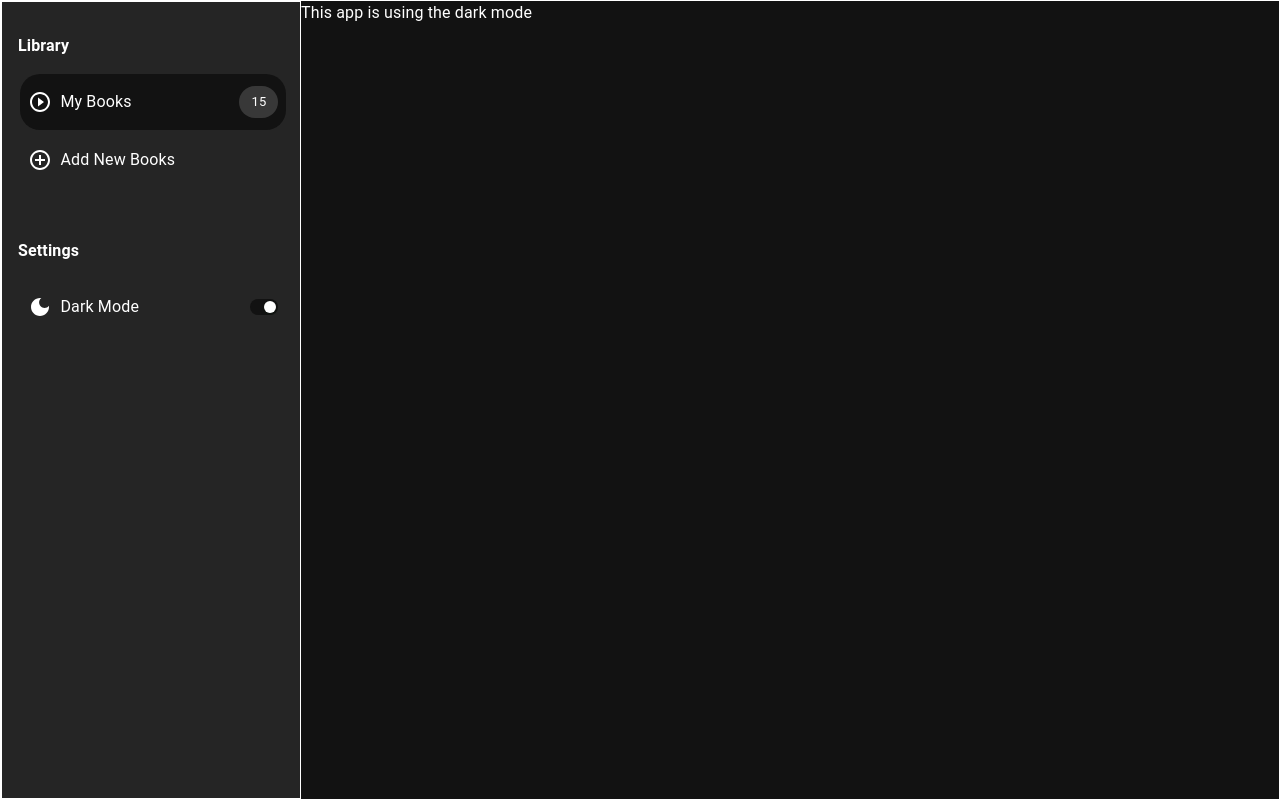
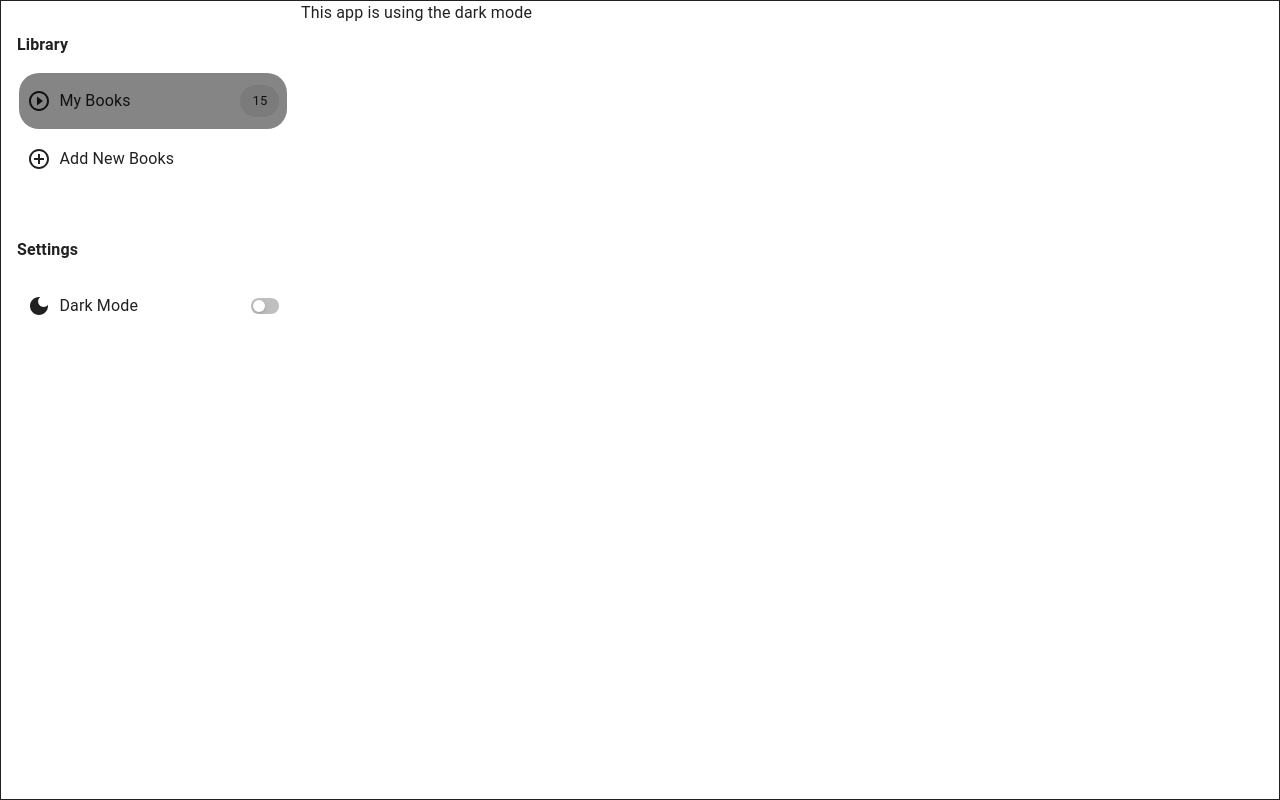
Before and after one commit to kuzko58/bookpedia_client, a React (Vite) app: page / in a window 1280 px wide. Built offline with nearby package versions, Linux system fonts and the light colour scheme.

Commit message:
set up redux and added darkmode functionality

```diff
--- a/package.json
+++ b/package.json
@@ -13,8 +13,10 @@
     "@emotion/styled": "^11.10.5",
     "@mui/icons-material": "^5.10.15",
     "@mui/material": "^5.10.15",
+    "@reduxjs/toolkit": "^1.9.0",
     "react": "^18.2.0",
-    "react-dom": "^18.2.0"
+    "react-dom": "^18.2.0",
+    "react-redux": "^8.0.5"
   },
   "devDependencies": {
     "@types/react": "^18.0.24",
--- a/src/App.tsx
+++ b/src/App.tsx
@@ -1,13 +1,17 @@
 import Layout from "./components/Layout";
+import { Provider } from "react-redux";
+import { store } from "./redux/store/store";
 import './App.css'
 
 
 
 function App() {
   return (
-    <Layout>
-      <main>This app is using the dark mode</main>
-    </Layout>
+    <Provider store={store}>
+      <Layout>
+        <main>This app is using the dark mode</main>
+      </Layout>
+    </Provider>
   );
 }
 
--- a/src/components/Layout.tsx
+++ b/src/components/Layout.tsx
@@ -1,26 +1,38 @@
-import React, { ReactNode } from 'react';
+import React, { ReactNode, useEffect } from 'react';
 import { ThemeProvider, createTheme } from '@mui/material/styles';
 import useMediaQuery from '@mui/material/useMediaQuery';
 import CssBaseline from '@mui/material/CssBaseline';
 import { styled } from '@mui/system';
 import Sidebar from './Sidebar';
+import { useAppSelector, useAppDispatch } from '../redux/hooks';
+import { updateState } from "../redux/slice/app.slice.js";
 
 interface LayoutProps {
     children: ReactNode;
 }
 
 const Layout: React.FC<LayoutProps> = (props) => {
+    const darkMode = useAppSelector((state) => state.app.darkMode);
+    const dispatch = useAppDispatch();
+    const darkModeToggled = useAppSelector((state) => state.app.darkModeToggled);
     const prefersDarkMode = useMediaQuery('(prefers-color-scheme: dark)');
 
     const theme = React.useMemo(
         () =>
             createTheme({
                 palette: {
-                    mode: !prefersDarkMode ? 'dark' : 'light',
+                    mode: darkMode ? 'dark' : 'light',
                 },
             }),
-        [prefersDarkMode],
+        [darkMode],
     );
+
+    useEffect(() => {
+        if (!darkModeToggled) {
+            dispatch(updateState({ darkMode: prefersDarkMode }))
+        }
+    }, [prefersDarkMode])
+
 
     return (
         <ThemeProvider theme={theme}>
--- a/src/components/Sidebar.tsx
+++ b/src/components/Sidebar.tsx
@@ -1,14 +1,24 @@
 import React from 'react';
+import { useSelector, useDispatch } from "react-redux";
 import { styled } from '@mui/system';
 import PlayCircleOutlineIcon from '@mui/icons-material/PlayCircleOutline';
 import ControlPointIcon from '@mui/icons-material/ControlPoint';
 import DarkModeIcon from '@mui/icons-material/DarkMode';
 import Chip from '@mui/material/Chip';
+import { useAppSelector, useAppDispatch } from '../redux/hooks';
+import { updateState } from "../redux/slice/app.slice.js";
 import Switcher from './subComponents/Switcher';
 
 interface SidebarProps { }
 
 const Sidebar: React.FC<SidebarProps> = () => {
+    const darkMode = useAppSelector((state) => state.app.darkMode);
+    const dispatch = useAppDispatch();
+
+    const toggleDarkMode = () => {
+        dispatch(updateState({ darkMode: !darkMode, darkModeToggled: true }))
+    }
+
     return (
         <SidebarWrapper>
             <SidebarRow>
@@ -33,15 +43,17 @@ const Sidebar: React.FC<SidebarProps> = () => {
             </SidebarRow>
             <SidebarRow>
                 <SidebarRowTitle>Settings</SidebarRowTitle>
-                <SidebarRowContent className='is_not_selected'>
+                <SidebarRowContent className='is_not_selected' onClick={toggleDarkMode}>
                     <>
                         <DarkModeIcon sx={{
                             marginRight: (theme) => theme.spacing(1)
                         }} />
                         <SidebarRowContentText>Dark Mode</SidebarRowContentText></>
-                    <Switcher sx={{
-                        marginLeft: 'auto'
-                    }} />
+                    <Switcher
+                        checked={darkMode}
+                        sx={{
+                            marginLeft: 'auto'
+                        }} />
                 </SidebarRowContent>
             </SidebarRow>
         </SidebarWrapper>
@@ -54,7 +66,6 @@ const SidebarWrapper = styled('div')(({ theme }) => ({
     height: '100%',
     width: '100%',
     backgroundColor: theme.palette.mode === 'dark' ? 'rgba(255, 255, 255, 0.08)' : 'transparent',
-    border: '1px solid white'
 }));
 
 
--- a/src/components/subComponents/Switcher.tsx
+++ b/src/components/subComponents/Switcher.tsx
@@ -4,14 +4,13 @@ import Switch, { SwitchProps } from '@mui/material/Switch';
 import { SxProps } from '@mui/system';
 
 interface SwitcherProps {
-    sx: SxProps
+    sx: SxProps;
+    checked: boolean;
 }
 
-export const Switcher: React.FC<SwitcherProps> = () => {
+export const Switcher: React.FC<SwitcherProps> = (props) => {
     return (
-        <AntSwitch defaultChecked inputProps={{ 'aria-label': 'ant design' }} sx={{
-            marginLeft: 'auto'
-        }} />
+        <AntSwitch inputProps={{ 'aria-label': 'ant design' }} sx={props.sx} checked={props.checked} />
     )
 }
 
--- /dev/null
+++ b/src/redux/hooks.ts
@@ -0,0 +1,6 @@
+import { TypedUseSelectorHook, useDispatch, useSelector } from 'react-redux'
+import type { RootState, AppDispatch } from './store/store'
+
+// Use throughout your app instead of plain `useDispatch` and `useSelector`
+export const useAppDispatch = () => useDispatch<AppDispatch>()
+export const useAppSelector: TypedUseSelectorHook<RootState> = useSelector
--- /dev/null
+++ b/src/redux/slice/app.slice.ts
@@ -0,0 +1,20 @@
+import { createSlice } from '@reduxjs/toolkit';
+
+const initialState = {
+    darkMode: false,
+    darkModeToggled: false,
+}
+
+export const appSlice = createSlice({
+    name: 'app',
+    initialState,
+    reducers: {
+        updateState: (state, action) => {
+            Object.assign(state, action.payload);
+        },
+    },
+})
+
+export const { updateState } = appSlice.actions
+
+export default appSlice.reducer
--- /dev/null
+++ b/src/redux/store/store.ts
@@ -0,0 +1,11 @@
+import { configureStore } from '@reduxjs/toolkit';
+import appReducer from '../slice/app.slice';
+
+export const store = configureStore({
+    reducer: {
+        app: appReducer,
+    },
+})
+
+export type RootState = ReturnType<typeof store.getState>
+export type AppDispatch = typeof store.dispatch
```
Also changed, not shown: 1 other file (tests, documents, lock files or other folders).
